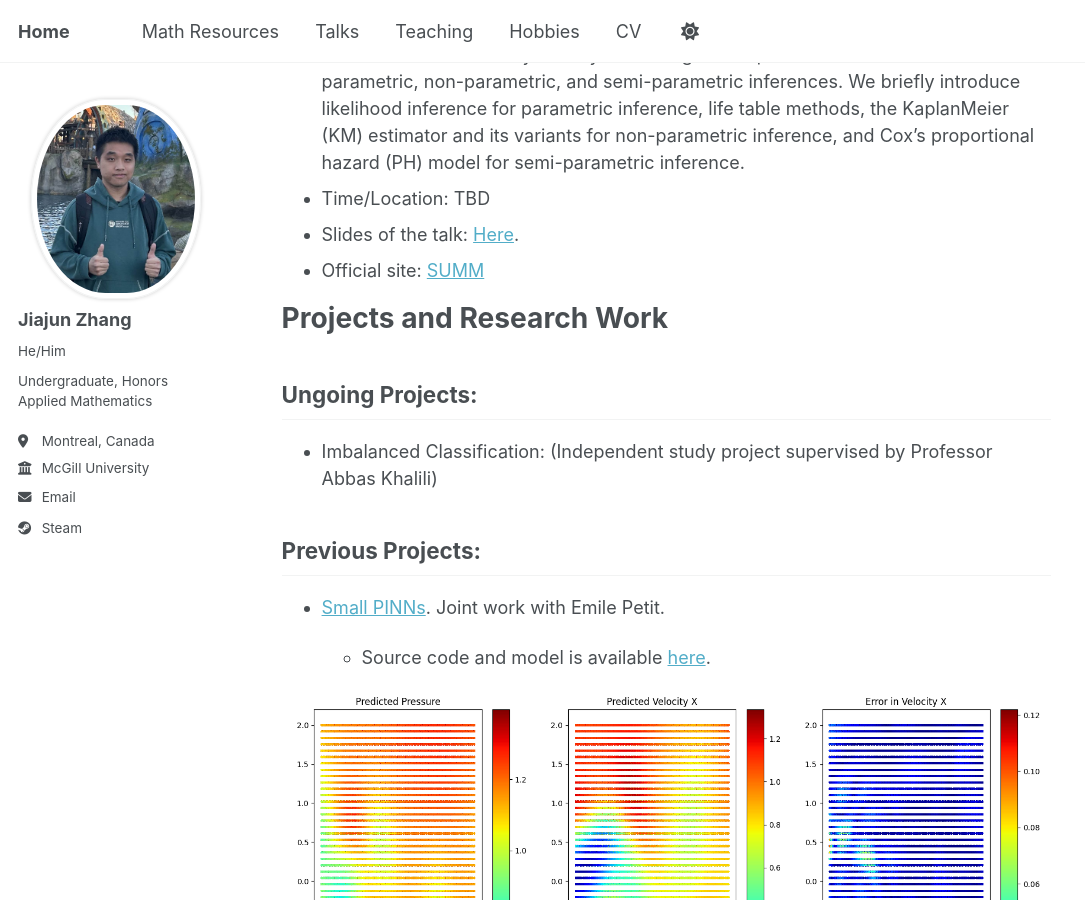
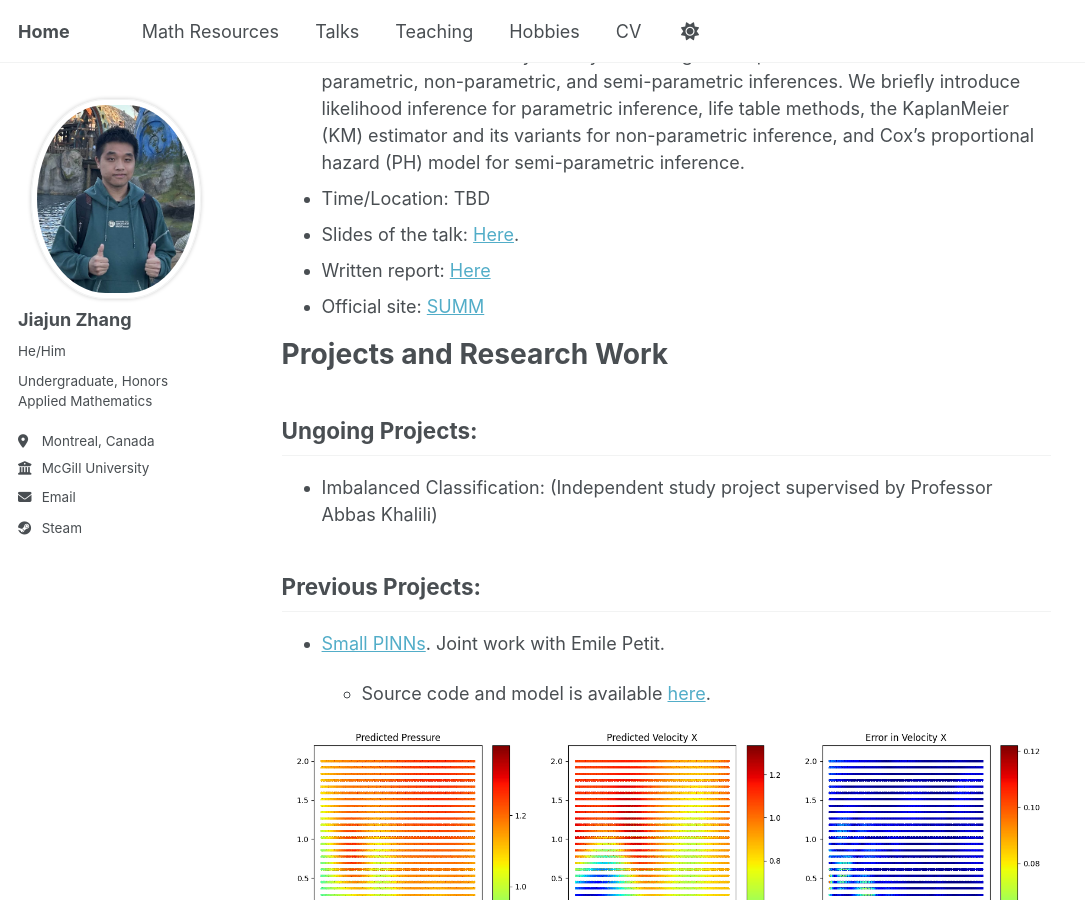
Before and after one commit to JohanssonRein/JohanssonRein.github.io, a Jekyll site: the page built from _pages/about.md, in a window 1280 px wide and 900 px high, scrolled down 929 px. Shown: the whole window, without its empty margins (0-1085 px from the left). Built offline with Jekyll 4.4.1, drawn with Linux system fonts in a browser that asks for light colours.

Commit message:
Update about.md

```diff
--- a/_pages/about.md
+++ b/_pages/about.md
@@ -27,6 +27,7 @@ the key estimating techniques for survival data based on parametric, non-paramet
 for semi-parametric inference.
    * Time/Location: TBD
    * Slides of the talk: [Here](/files/Statistical_Inference_for_Survival_Data_Talk.pdf).
+   * Written report: [Here](/files/Statistical_Inference_for_Survival_Data.pdf)
    * Official site: [SUMM](https://www.summ.xyz/en/index.html)
 
 # Projects and Research Work
```
